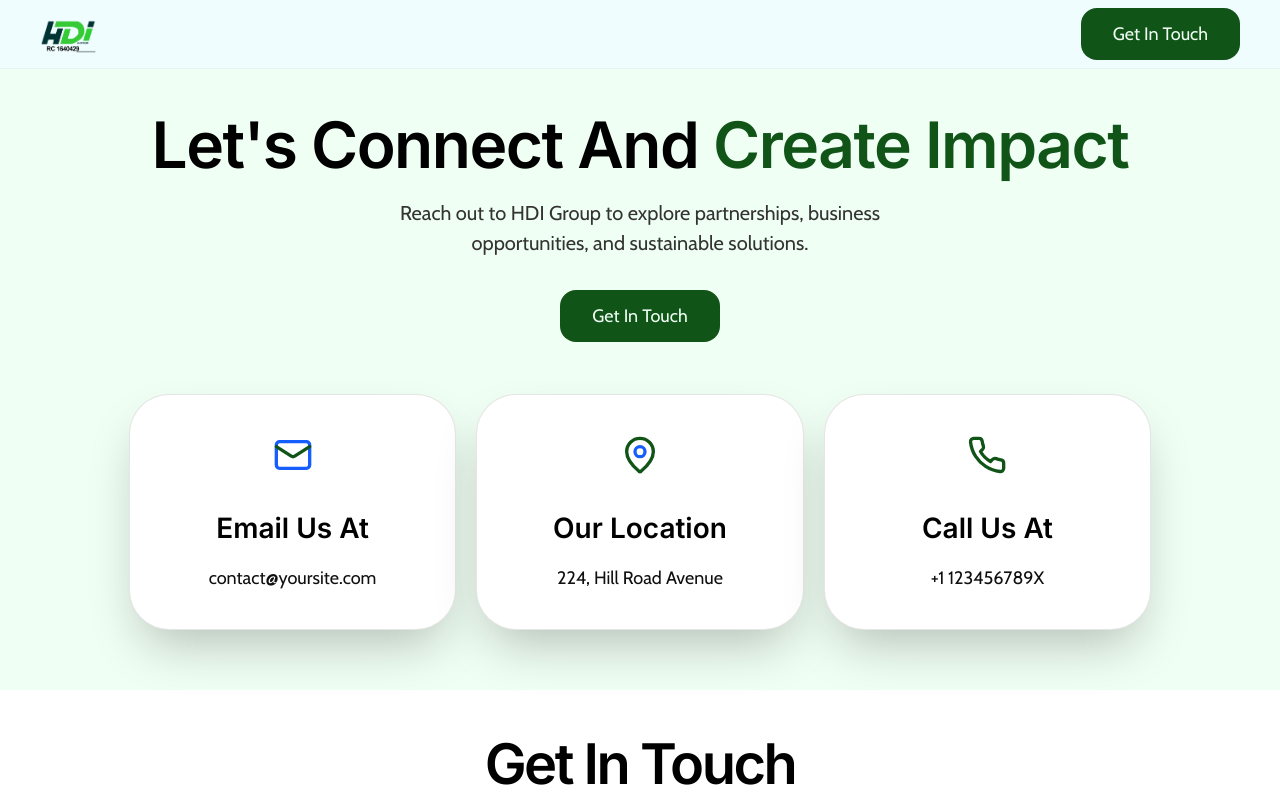
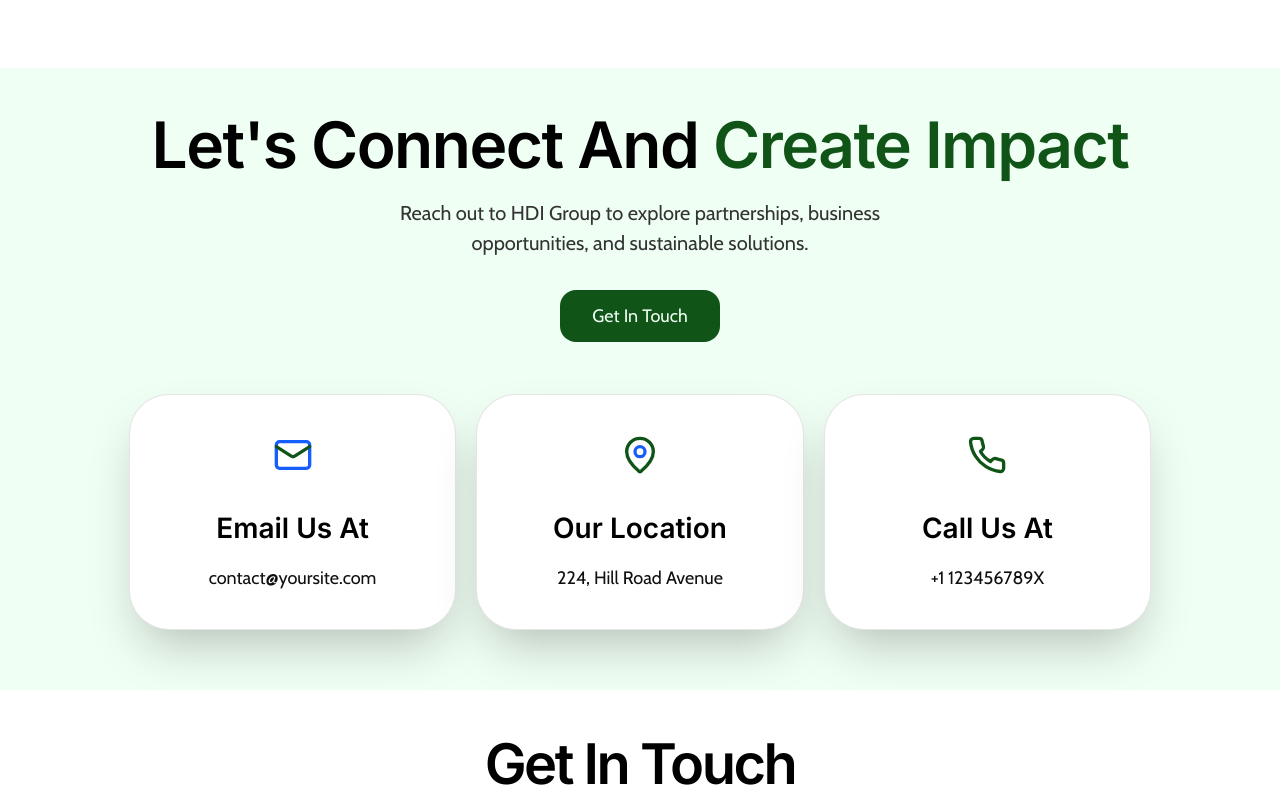
Before and after one commit to Elnalob/hdi-group, a React (Vite) app: page /contact in a window 1280 px wide. Shown: the top 800 px of the page. Built offline with nearby package versions, Linux system fonts and the light colour scheme.

Commit message:
trying out shit

```diff
--- a/src/App.tsx
+++ b/src/App.tsx
@@ -1,14 +1,13 @@
-// import Header from "./components/header";
 import Footer from "./components/footer";
 import HeroSection from "./components/home/heroSection";
 import About from "./components/home/about";
 import Goals from "./components/home/goals"
-import Header from '../src/components/header'
+// import Header from './components/header'
 
 function App() {
   return (
     <>
-      <Header />
+      {/* <Header /> */}
       <HeroSection />
       <About />
       <Goals />
--- a/src/pages/Contact.tsx
+++ b/src/pages/Contact.tsx
@@ -1,4 +1,4 @@
-import Header from "../components/header";
+// import Header from "../components/header";
 import Footer from "../components/footer";
 import HeroSection from "../components/contact/heroSection";
 import ContactForm from "../components/contact/contactForm";
@@ -6,7 +6,7 @@
 function Contact() {
   return (
     <article>
-      <Header />
+      {/* <Header /> */}
       <HeroSection />
       <ContactForm />
       <Footer />
```
